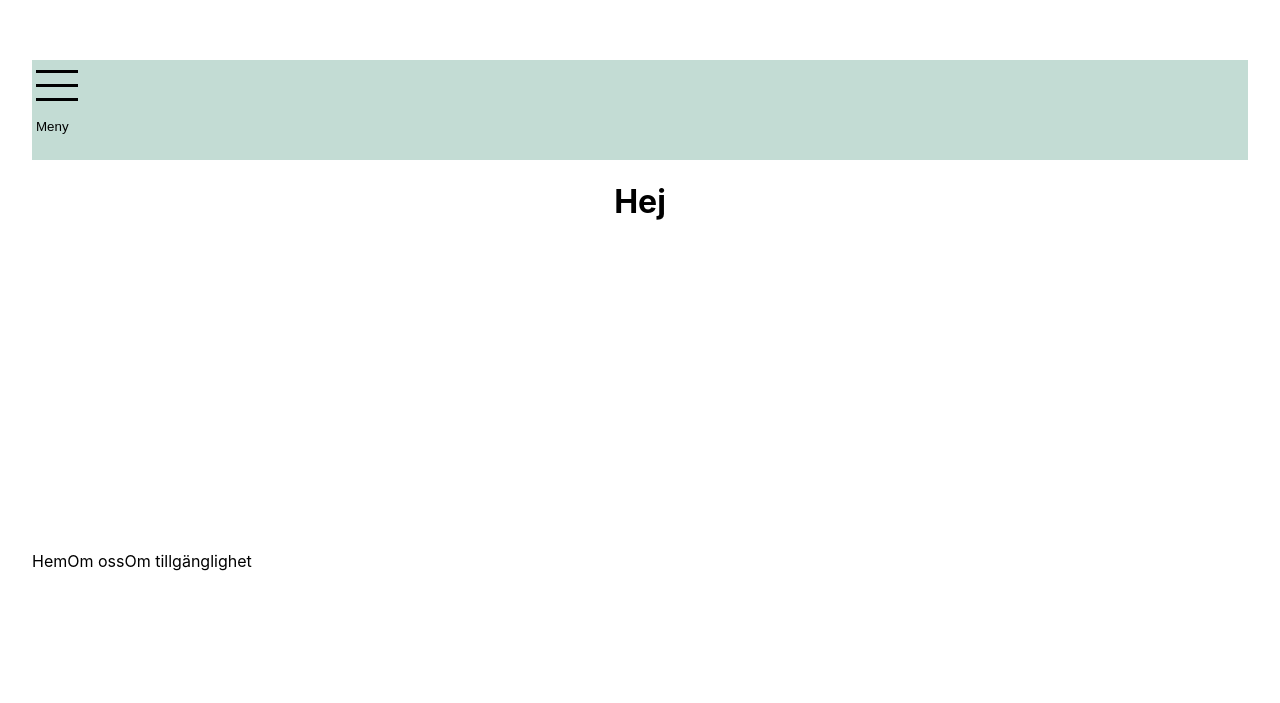
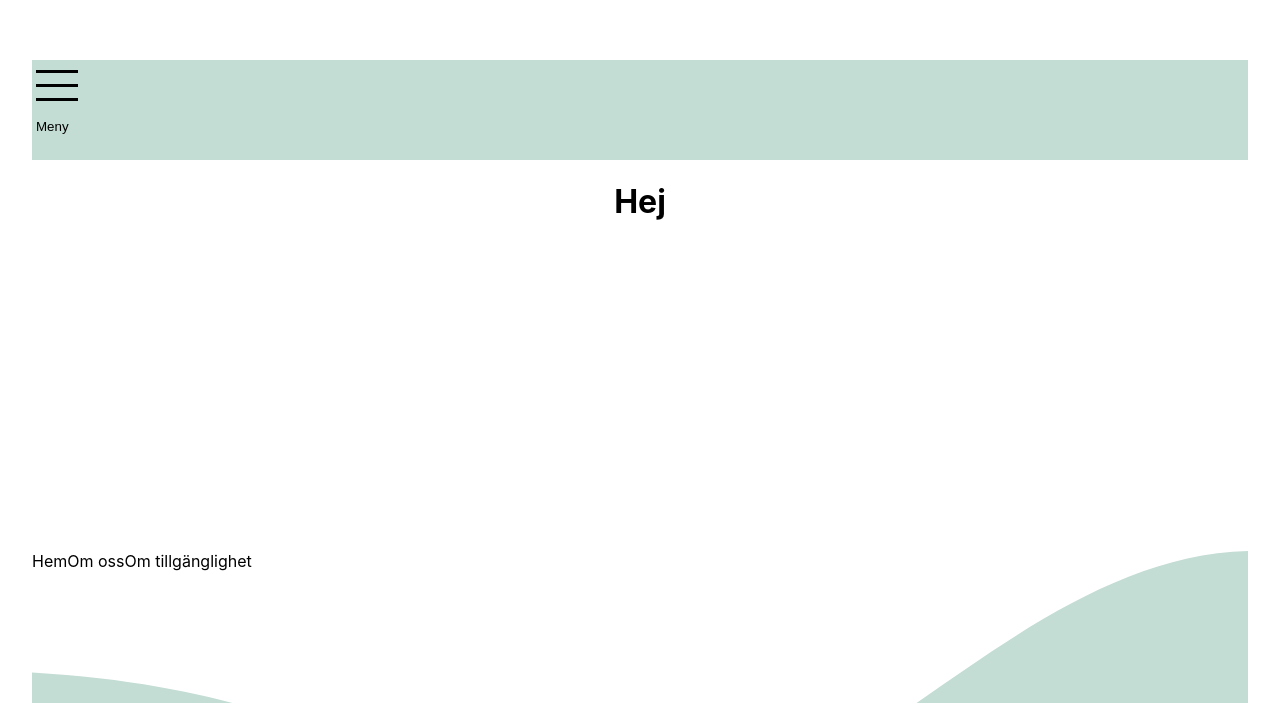
Before and after one commit to h-emma/x-work, a Next.js app: page /om-oss in a window 1280 px wide. Shown: the part 249-952 px from the top of the page. Before the commit the page ends 900 px from the top, so only its background shows below. Built offline with nearby package versions, Linux system fonts and the light colour scheme.

Commit message:
Update image path

```diff
--- a/components/Footer/Footer.module.sass
+++ b/components/Footer/Footer.module.sass
@@ -1,8 +1,10 @@
 .footer
     width: 100%
-    height: 100px
-    // background-image: url('footer_image_mobile.svg')
+    height: 654px
+    background-image: url('../../public/assets/images/footer_image_mobile.svg')
     background-repeat: no-repeat
     background-size: cover
 
 .pageLinkContainer
+
+.contactContainer
```
